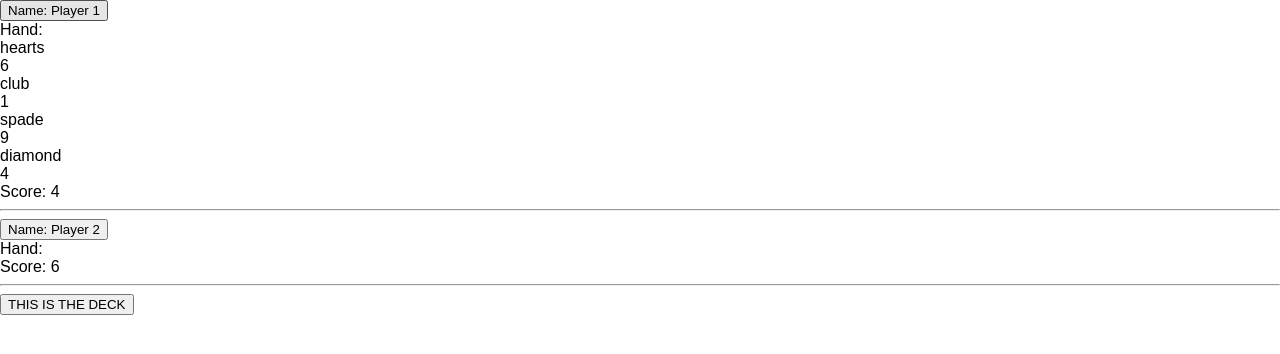
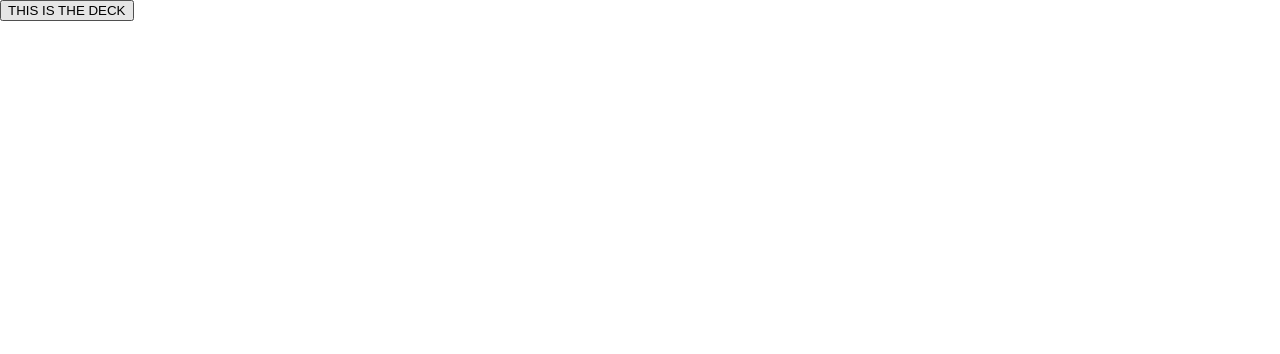
Before and after one commit to card-game-generator/suits-capstone-fsa, a React (Create React App) app: page / in a window 1280 px wide. Shown: the top 354 px of the page. Built offline with nearby package versions, Linux system fonts and the light colour scheme.

Commit message:
line 59 player component not rendering

```diff
--- a/src/components/Board/Board.js
+++ b/src/components/Board/Board.js
@@ -1,63 +1,75 @@
 import React, { Component } from 'react';
-import Player from './Player';
+import Player from '../../utils/Player';
+import Deck from '../../utils/Deck';
+import { validator } from '../../utils/Game/CurrentGame';
 
 import BoardContext from './BoardContext';
 
 export default class Board extends Component {
   constructor() {
     super();
-
     //deck assumes that we have 4 players with 7 cards, hence 52-28 = 24 cards.
+    const deck = new Deck();
+    deck.create();
+    const newPlayer = new Player('player 1');
+    newPlayer.createHand(5, deck);
+    console.log(deck, newPlayer);
     this.state = {
       deck: 24,
       field: 0,
-        players: [{
-            hand: [{suit: 'hearts', value: '6'},{suit: 'club', value: '1'},{suit: 'spade', value: '9'},{suit: 'diamond', value: '4'}],
-            score: 4,
-            name: 'Player 1',
-            isCurrentPlayer: true
-        }, {
-            hand: [{suit: 'diamond', value: '8'},{suit: 'spade', value: '3'},{suit: 'spade', value: 'A'},{suit: 'diamond', value: 'Q'}],
-            score: 6,
-            name: 'Player 2',
-            isCurrentPlayer: false
-        }]
+      players: [newPlayer],
+      currentPlayerIdx: 0,
+      turn: [
+        {
+          source: this.currentPlayerIdx,
+          sourceAction: 'addCard',
+          target: 'player',
+          targetAction: 'giveCard',
+        },
+      ],
+      currentPhaseIdx: 0,
     };
   }
 
   //Handles deck click
-  handleClick(event) {
-    console.log(event.target.name)
+  handleClick(target, event) {
+    console.log(target);
+    // console.log(event.target.name);
+    // console.log('turn', this.state.turn[0]);
+    validator(event, this.state.turn[0], target, this.state.players[this.state.currentPlayerIdx]);
+    // invokes validator with the clicked component
+    // console.log(target);
+    // validator(target);
   }
 
   render() {
+    // console.log(validator);
     return (
       //Use BoardContext Provider to pass state to children
-        <BoardContext.Provider value={{state: this.state}}>
-
+      <BoardContext.Provider value={{ state: this.state }}>
         {/* Create game board */}
         <div className="game-board">
-
           {/* Create player container */}
           <div className="player-container">
-
             {/* Map all players */}
             {this.state.players.map(player => {
               return (
-
                 //Player component
-                        <Player key={player.name} player={player}/>
-
-                        )
+                <div onClick={event => this.handleClick(player, event)} key={player.name}>
+                  {/* <Player player={player} /> */}
+                </div>
+              );
             })}
-
           </div>
 
           {/* This is rendering the deck to click */}
-            <button onClick={(event) => this.handleClick(event)} name={this.state.deck} className="game-deck">
+          <button
+            onClick={event => this.handleClick(event)}
+            name={this.state.deck}
+            className="game-deck"
+          >
             THIS IS THE DECK
           </button>
-
         </div>
       </BoardContext.Provider>
     );
--- a/src/components/Board/Card.js
+++ b/src/components/Board/Card.js
@@ -5,28 +5,28 @@ import BoardContext from './BoardContext';
 //This component renders out our card and receives props from the player
 export default class Card extends Component {
   constructor(props) {
-    super(props)
+    super(props);
   }
 
   render() {
-
-    let player = this.props.player
+    let player = this.props.player;
 
     return (
-        <BoardContext.Consumer>
-            {({state}) => {
-
-                let card = player.isCurrentPlayer ? this.props.card : new Array(this.props.card.length).fill({suit: 'hidden', value: 'card'})
-                console.log(card)
-                return (
-                <div className="card-container">
-                    <div className={`${card.suit}`}>{card.suit}</div>
-                    <div className={`${card.value}`}>{card.value}</div>
-                </div>
-                )
-            }
-        }
-        </BoardContext.Consumer>
-    )
+      <BoardContext.Consumer>
+        {({ state }) => {
+          let card = player.isCurrentPlayer
+            ? this.props.card
+            : new Array(this.props.card.length).fill({ suit: 'hidden', value: 'card' });
+          return (
+            <div className="card-container">
+              <div name="card" className={`${card.suit} ${card.value}`}>
+                {card.suit}
+                {card.value}
+              </div>
+            </div>
+          );
+        }}
+      </BoardContext.Consumer>
+    );
   }
 }
--- a/src/components/Board/Player.js
+++ b/src/components/Board/Player.js
@@ -3,41 +3,38 @@ import Card from './Card';
 
 export default class Player extends Component {
   constructor(props) {
-    super(props)
-    this.handleClick = this.handleClick.bind(this)
+    super(props);
+    this.state = { player: '' };
+    this.handleClick = this.handleClick.bind(this);
   }
 
   //Handles player click
   handleClick(event) {
-    console.log(event.target.name)
+    console.log(event.target.name);
   }
 
   render() {
-    let player = this.props.player
+    let player = this.props.player;
 
     return (
-      <div className={`player-${player.name}`}>
-
-        {/* This is rendering the player to click */}
-        <button type="button" onClick={(event) => this.handleClick(event)} name={player.name} className="player-name">Name: {player.name}</button>
-
-        {/* Map players hand */}
-        <div className="player-hand">Hand: {player.isCurrentPlayer && player.hand.map(card => {
-          return (
-
-            //Card component
-            <Card key={`${card.suit}${card.value}`} player={player} card={card}/>
-
-          )
-        })}</div>
-
-        {/* Render players score */}
+      <div className={`player-${player.name}`} onClick={event => this.handleClick(event)}>
+        This is rendering the player to click
+        <button type="button" name="player" className="player-name">
+          Name: {player.name}
+        </button>
+        <div className="player-hand" name="hand">
+          Hand:{' '}
+          {player.isCurrentPlayer &&
+            player.hand.map(card => {
+              return (
+                //Card component
+                <Card key={`${card.suit}${card.value}`} player={player} card={card} />
+              );
+            })}
+        </div>
         <div className="player-score">Score: {player.score}</div>
-
-        {/* Dividing line to distinguish players */}
         <hr />
-
       </div>
-    )
+    );
   }
 }
--- a/src/utils/Game/CurrentGame.js
+++ b/src/utils/Game/CurrentGame.js
@@ -16,11 +16,16 @@ export function createGame(numPlayers, numCardsPerPlayer) {
 }
 
 //expects to check if move/click is valid based on the target value
-export function validator(event) {
-  //check if context.target is equal to event.target.name
-  if(context.target === event.target.name) {
-    context.source[context.sourceAction](event.target.value)
-    context.target[context.targetAction](event.target.value)
+export function validator(event, context, target, source) {
+  console.log('event name:', event.target.name, 'context:', context.target);
+  // check if context.target is equal to event.target.name
+  if (context.target === event.target.name) {
+    console.log('stuff', source, context.sourceAction);
+    // were expecting context.source to be an instance of a player
+
+    source[context.sourceAction](event.target.value);
+    target[context.targetAction](event.target.value);
+    return true;
   }
 }
 
--- a/src/utils/Player.js
+++ b/src/utils/Player.js
@@ -15,7 +15,7 @@ class Player {
   }
 
   // this func is expecting reqCard to be a VALUE (without SUIT)
-  giveCard(reqCard) {
+  giveCard(reqCard, target) {
     let cardFound = target.hand.find(card => Number(card.value) === reqCard);
     if (cardFound) {
       target.hand.splice(target.hand.indexOf(cardFound), 1);
```
Lines whose indentation alone changed are shown as unchanged.
